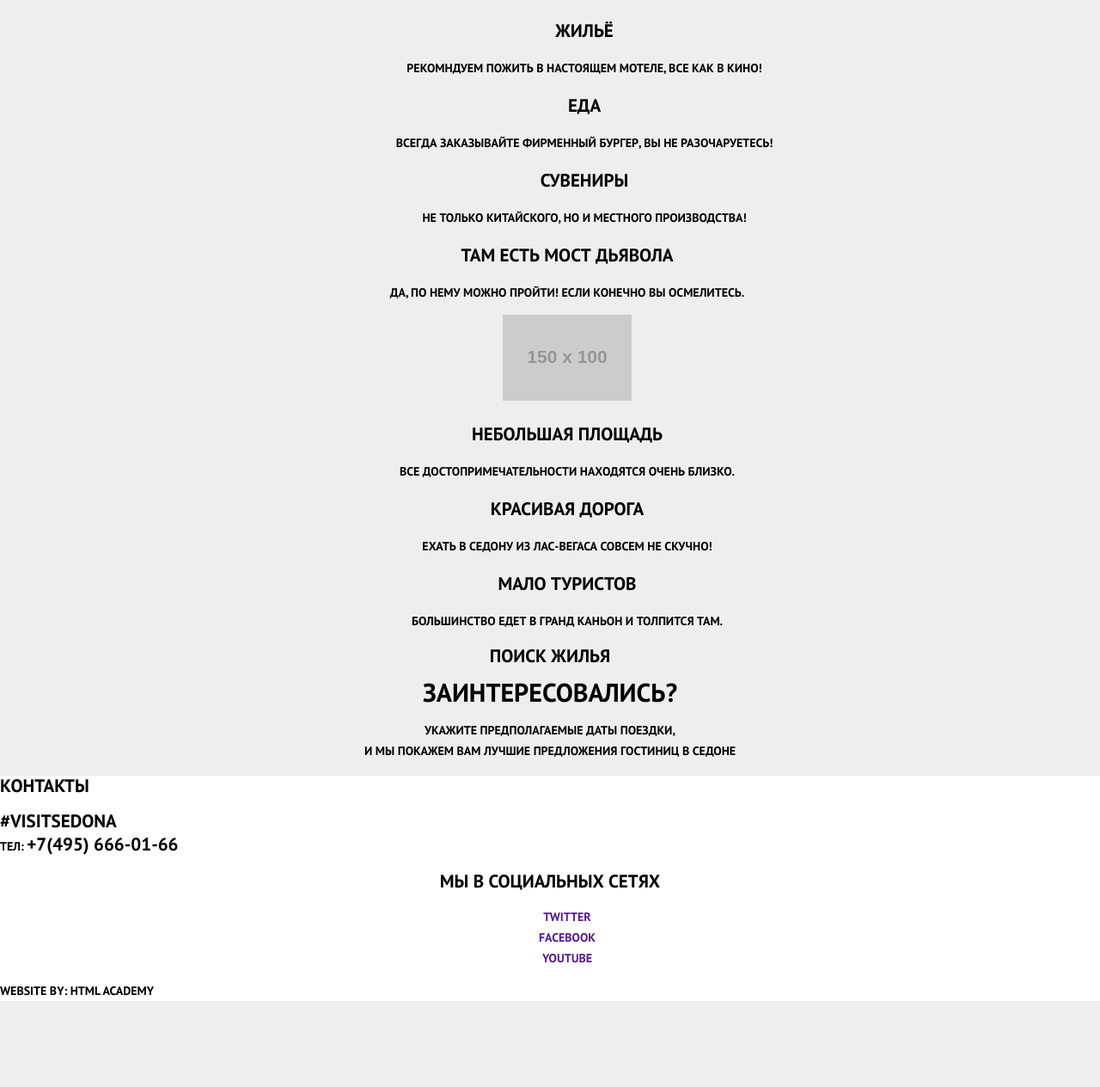
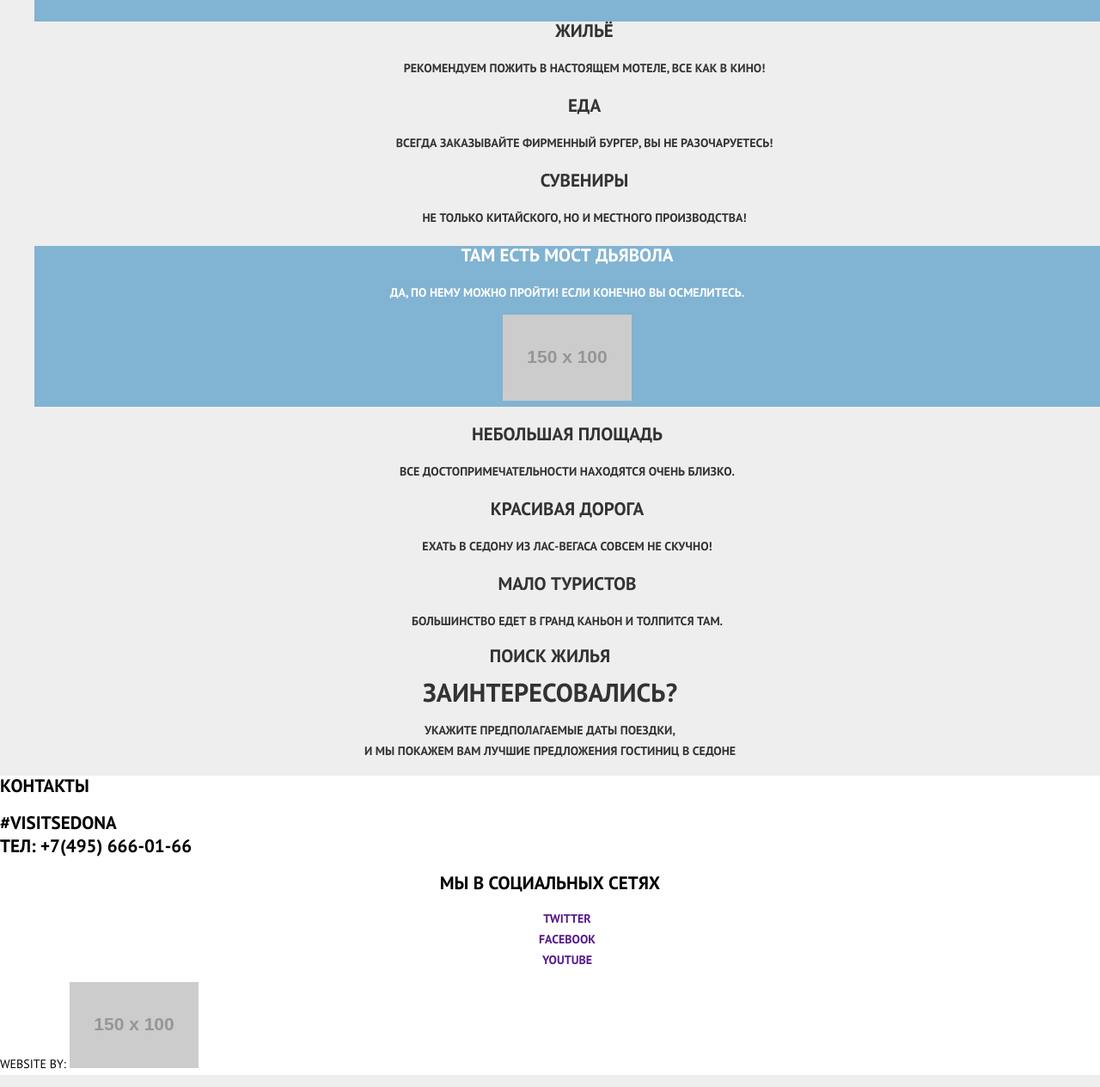
Before and after one commit to Ilia-Cherepkov/1598313-sedona-29, a plain HTML site: page index.html in a window 1280 px wide. Shown: the part 489-1753 px from the top of the page at 86% size. Before the commit the page ends 1667 px from the top, so only its background shows below. Drawn offline with nearby package versions, Linux system fonts and the light colour scheme; placeholder pictures from the web are drawn by us.

Commit message:
Исправил

```diff
--- a/css/style.css
+++ b/css/style.css
@@ -64,10 +64,16 @@ img {
 
 .description {
   text-align: center;
+
 }
 
 .description b {
   font-size: 21px;
+  color: var(--basic-extra-black);
+}
+
+.description-paragraph {
+  color: var(--basic-black);
 }
 
 .description-list {
@@ -76,15 +82,24 @@ img {
 
 .description-item {
   text-align: center;
+  color: var(--basic-black);
 }
 
 .description-item h3 {
   font-size: 21px;
   line-height: 21px;
+  color: var(--basic-extra-black);
+}
+
+.description-special-item {
+  background-color: var(--basic-blue);
+  color: var(--basic-extra-white);
 }
 
 .recommendation-list {
   list-style: none;
+  background-color: var(--basic-white);
+  color: var(--basic-black);
 }
 
 .recommendation-item {
@@ -98,11 +113,13 @@ img {
 
 .booking {
   text-align: center;
+  color: var(--basic-black);
 }
 
 .booking b {
   font-size: 30px;
   line-height: 24px;
+  color: var(--basic-extra-black);
 }
 
 /*Main footer*/
@@ -116,9 +133,10 @@ img {
 
 .footer-address {
   font-size: 21px;
-  line-height: 21px;
+  line-height: 26px;
   color: var(--basic-extra-black);
   text-decoration: none;
+  text-transform: uppercase;
 }
 
 .footer-phone {
@@ -141,6 +159,9 @@ img {
 }
 
 .footer-copyright {
+  font-size: 14px;
+  line-height: 26px;
+  font-weight: 400;
   color: var(--basic-extra-black);
   background-color: var(--basic-extra-white);
 }
--- a/index.html
+++ b/index.html
@@ -23,16 +23,16 @@
   <section class="description">
     <h2>О городе и его достопримечательностях</h2>
     <p><b>Седона-небольшой городок в Аризоне, заслуживающий большего!</b></p>
-    <p>Рассмотрим 5 причин, по которым Седона круче, чем Гранд Каньон!</p>
+    <p class="description-paragraph">Рассмотрим 5 причин, по которым Седона круче, чем Гранд Каньон!</p>
     <ol class="description-list">
-      <li class="description-item">
+      <li class="description-item description-special-item">
         <h3>Настоящий городок</h3>
         <p>Седона-не аттракцион для туристов, там течёт своя жизнь.</p>
         <img src="https://via.placeholder.com/150x100" alt="">
         <ul class="recommendation-list">
           <li class="recommendation-item">
             <h3>Жильё</h3>
-            <p>Рекомндуем пожить в настоящем мотеле, все как в кино!</p>
+            <p>Рекомендуем пожить в настоящем мотеле, все как в кино!</p>
           </li>
           <li class="recommendation-item">
             <h3>Еда</h3>
@@ -44,7 +44,7 @@
           </li>
         </ul>
       </li>
-      <li class="description-item">
+      <li class="description-item description-special-item">
         <h3>Там есть мост дьявола</h3>
         <p>Да, по нему можно пройти! Если конечно вы осмелитесь.</p>
         <img src="https://via.placeholder.com/150x100" alt="">
@@ -65,8 +65,8 @@
   </section>
   <section class="booking">
     <h2>Поиск жилья</h2>
-    <p class="booking-description"><b>Заинтересовались?</b></p>
-    <p class="booking-description">Укажите предполагаемые даты поездки,<br>
+    <p><b>Заинтересовались?</b></p>
+    <p>Укажите предполагаемые даты поездки,<br>
      и мы покажем вам лучшие предложения гостиниц в Седоне
     </p>
   </section>
@@ -75,8 +75,8 @@
 <footer class="page-footer main-footer">
   <section class="footer-contacts">
     <h2>Контакты</h2>
-    <p><a class="footer-address" href="">#VISITSEDONA</a><br>
-      ТЕЛ: <a class="footer-phone" href="tel:+74956660166">+7(495) 666-01-66</a>
+    <p><a class="footer-address" href="">#visitsedona</a><br>
+     <a class="footer-phone" href="tel:+74956660166">тел: +7(495) 666-01-66</a>
     </p>
   </section>
   <section class="footer-social">
@@ -88,8 +88,10 @@
     </ul>
   </section>
   <p class="footer-copyright">
-    WEBSITE BY:
-    <a class="copyright-link" href="https://htmlacademy.ru">HTML Academy</a>
+    website by:
+    <a class="copyright-link" href="https://htmlacademy.ru">
+      <img src="https://via.placeholder.com/150x100" alt="HTML Academy">
+    </a>
   </p>
 </footer>
 </body>
```
